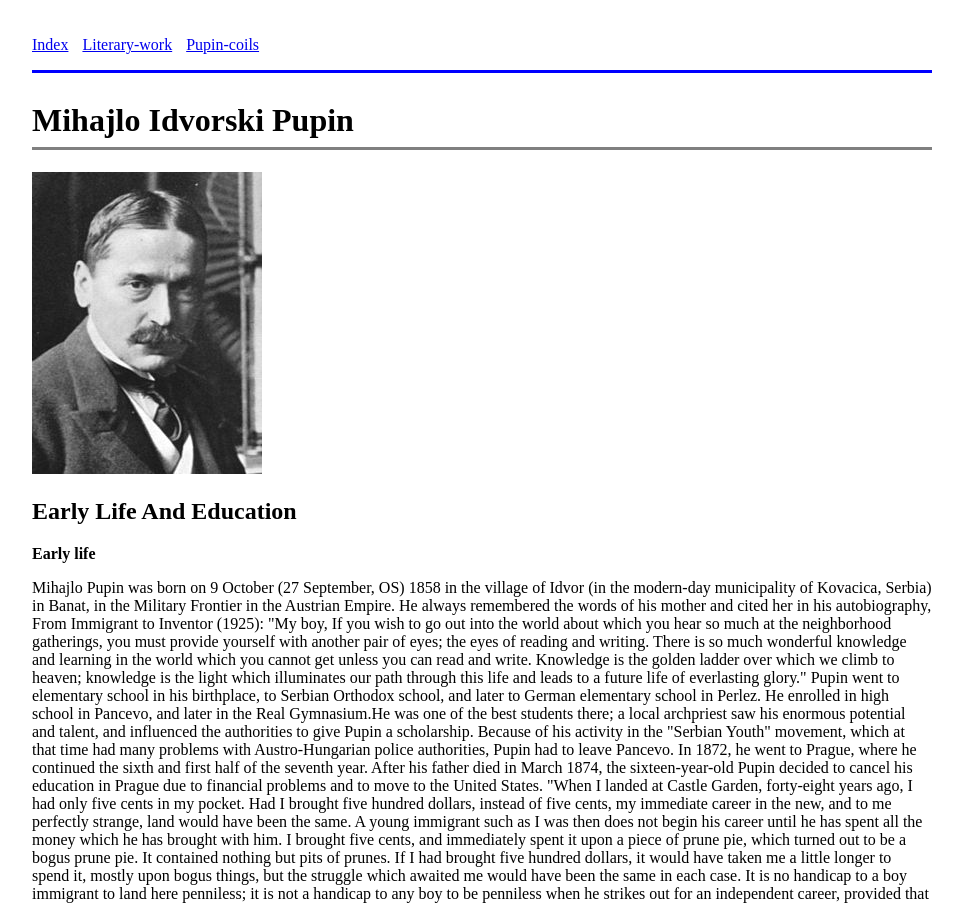
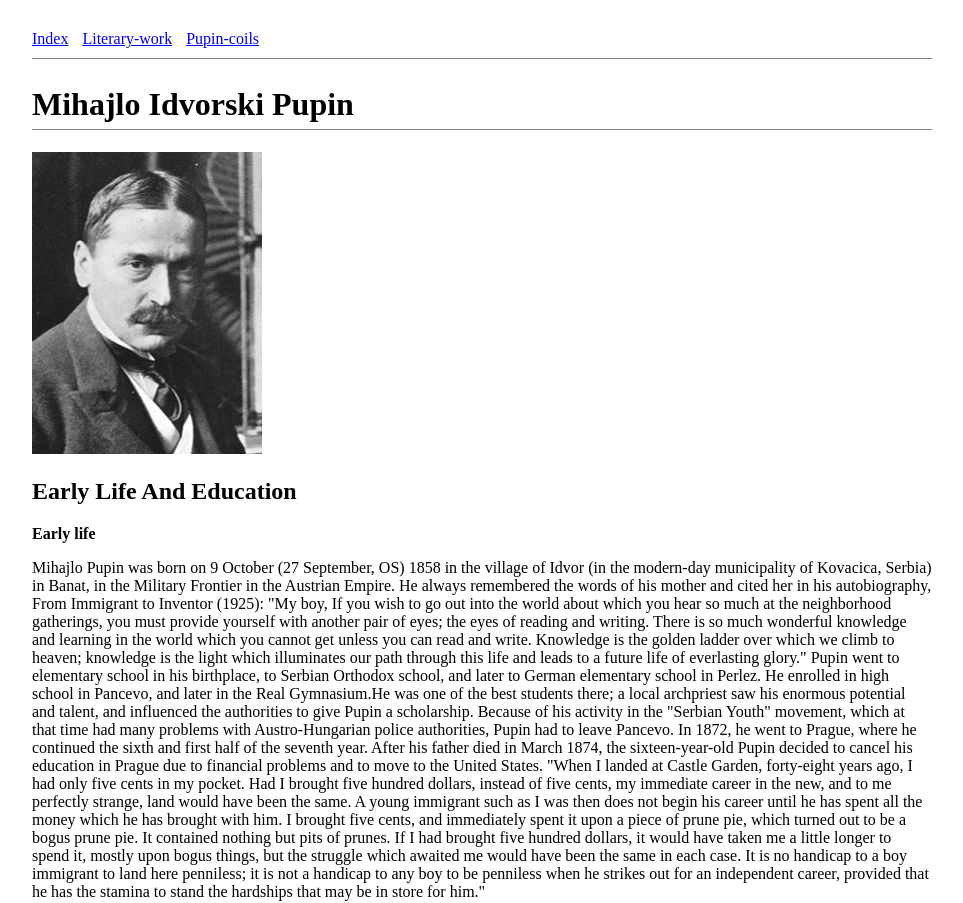
Before and after one commit to Javaudapte12/Pupin2, a plain HTML site: page index.html in a window 1280 px wide. Shown: the top 903 px of the page, without its empty margins (158-1121 px from the left). Drawn offline with Linux system fonts and the light colour scheme.

Commit message:
paddding

```diff
--- a/index.html
+++ b/index.html
@@ -12,13 +12,13 @@
          }
 
     h1 {
-      border-bottom: 3px solid gray;
-      padding: 8px 0 8px 0;
+      border-bottom: 1px solid gray;
+      padding: 6px 0 6px 0;
     }
 
     nav{
-		border-bottom: 3px solid blue;
-		padding: 16px 0 16px 0;
+		border-bottom: 1px solid gray;
+		padding: 10px 0 10px 0;
 		}
 
     a{
```
